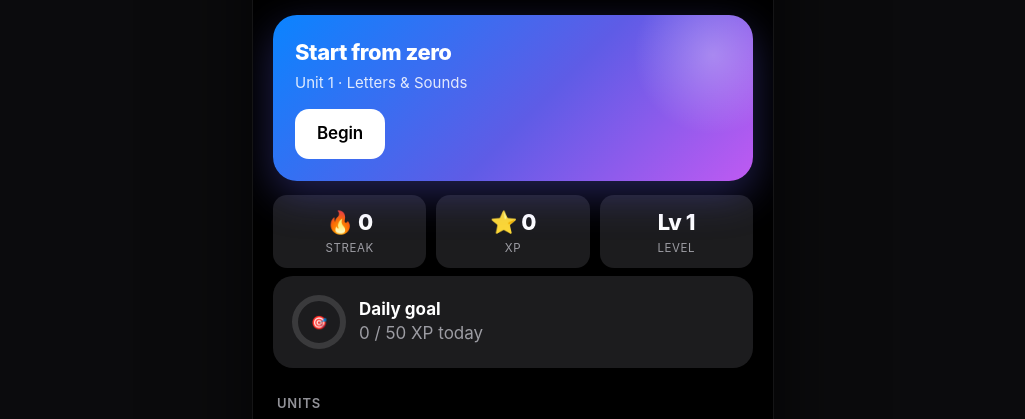
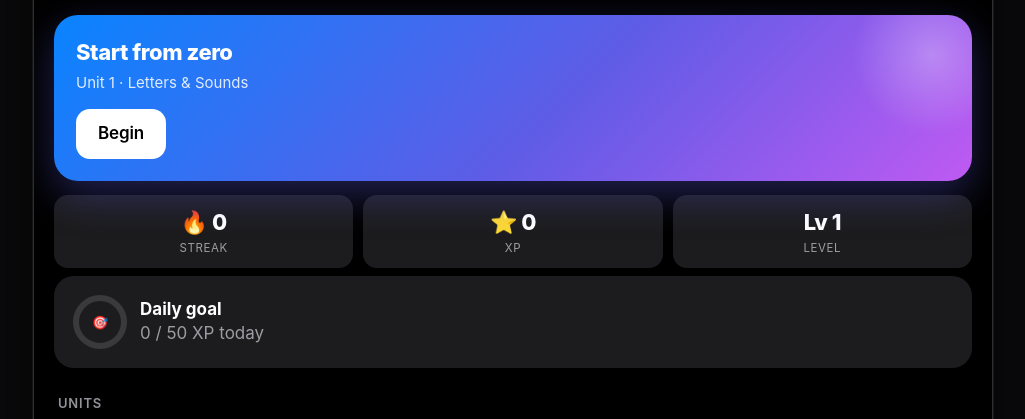
Before and after one commit to peter1girgis/learning-Deutsch, a plain HTML site: page index.html in a window 1280 px wide. Shown: the part 119-538 px from the top of the page, without its empty margins (127-1152 px from the left). Drawn offline with Linux system fonts and the light colour scheme.

```diff
--- a/styles.css
+++ b/styles.css
@@ -65,16 +65,36 @@ ul { list-style: none; margin: 0; padding: 0; }
 .muted { color: var(--text-2); }
 .center { text-align: center; }
 
-/* ---------- App shell ---------- */
+/* ---------- App shell & Responsive Layout ---------- */
 .app {
   position: fixed; inset: 0;
   max-width: 520px; margin: 0 auto;
   background: var(--bg);
   overflow: hidden;
+  transition: max-width 0.3s ease;
 }
-@media (min-width: 560px) {
+
+@media (min-width: 768px) {
   body { background: #0b0b0d; }
-  .app { box-shadow: 0 0 0 1px rgba(255,255,255,.06), 0 30px 80px rgba(0,0,0,.7); }
+  .app {
+    max-width: 840px;
+    border-left: 0.5px solid var(--separator);
+    border-right: 0.5px solid var(--separator);
+    box-shadow: 0 0 0 1px rgba(255,255,255,.06), 0 30px 80px rgba(0,0,0,.7);
+  }
+  .screen {
+    padding-left: 32px;
+    padding-right: 32px;
+  }
+  .badge-grid {
+    grid-template-columns: repeat(6, 1fr);
+  }
+}
+
+@media (min-width: 1024px) {
+  .app {
+    max-width: 960px;
+  }
 }
 
 /* ---------- Navbar ---------- */
@@ -137,7 +157,6 @@ ul { list-style: none; margin: 0; padding: 0; }
 }
 .spacer { height: 16px; }
 
-/* In lesson mode the tab bar slides away */
 .app.in-lesson .tabbar { transform: translateY(110%); }
 .app.in-lesson .screen { padding-bottom: calc(var(--safe-bottom) + 120px); }
 
@@ -225,7 +244,7 @@ button.list-row:active { background: var(--surface-2); }
   display: grid; place-items: center; font-size: 21px; background: var(--surface-2);
 }
 
-/* ---------- Unit cards (Learn tab) ---------- */
+/* ---------- Unit cards ---------- */
 .unit-card {
   display: flex; align-items: center; gap: 16px; width: 100%; text-align: left;
   background: var(--surface); border-radius: var(--radius); padding: 16px; margin-bottom: 12px;
@@ -250,7 +269,6 @@ button.list-row:active { background: var(--surface-2); }
 .unit-card.locked .unit-icon { background: var(--surface-3); box-shadow: none; }
 .unit-card.coming { opacity: .4; pointer-events: none; }
 
-/* Lesson rows inside a unit */
 .lesson-row .status {
   width: 30px; height: 30px; border-radius: 50%; flex: none; display: grid; place-items: center;
   font-size: 14px; font-weight: 700; background: var(--surface-2); color: var(--text-2);
@@ -393,7 +411,6 @@ table.grammar td b { color: var(--orange); }
   20%, 60% { transform: translateX(-7px); } 40%, 80% { transform: translateX(7px); }
 }
 
-/* Article buttons (der / die / das) */
 .article-row { display: flex; gap: 10px; }
 .article-row .option { text-align: center; font-weight: 700; font-size: 22px; }
 .art-der { --art: var(--blue); } .art-die { --art: var(--red); } .art-das { --art: var(--green); }
@@ -440,7 +457,6 @@ table.grammar td b { color: var(--orange); }
 .char-bar button { flex: 1; min-height: 40px; border-radius: 10px; background: var(--surface-2); font-size: 18px; font-weight: 600; }
 .char-bar button:active { background: var(--surface-3); }
 
-/* Listening */
 .listen-big {
   width: 110px; height: 110px; margin: 10px auto 26px; border-radius: 50%; display: grid; place-items: center;
   font-size: 46px; background: var(--blue); box-shadow: 0 12px 34px rgba(10,132,255,.45);
@@ -511,22 +527,18 @@ table.grammar td b { color: var(--orange); }
 @keyframes toastIn { from { transform: translateY(-40px) scale(.9); opacity: 0; } to { transform: none; opacity: 1; } }
 @keyframes toastOut { to { transform: translateY(-30px); opacity: 0; } }
 
-/* ---------- Confetti canvas ---------- */
 .confetti { position: absolute; inset: 0; width: 100%; height: 100%; pointer-events: none; z-index: 90; }
 
-/* ---------- Empty states ---------- */
 .empty { text-align: center; padding: 60px 20px; color: var(--text-2); }
 .empty .emoji { font-size: 60px; display: block; margin-bottom: 12px; }
 .empty h3 { color: var(--text); font-size: 20px; margin-bottom: 6px; }
 
-/* ---------- Utility ---------- */
 .row { display: flex; align-items: center; gap: 12px; }
 .between { justify-content: space-between; }
 .grow { flex: 1; }
 .mt-8 { margin-top: 8px; } .mt-16 { margin-top: 16px; } .mt-24 { margin-top: 24px; }
 .mb-8 { margin-bottom: 8px; } .mb-16 { margin-bottom: 16px; }
 
-/* ---------- Accessibility ---------- */
 :focus-visible { outline: 2px solid var(--accent); outline-offset: 2px; }
 @media (prefers-reduced-motion: reduce) {
   *, *::before, *::after { animation-duration: .01ms !important; transition-duration: .01ms !important; }
```
